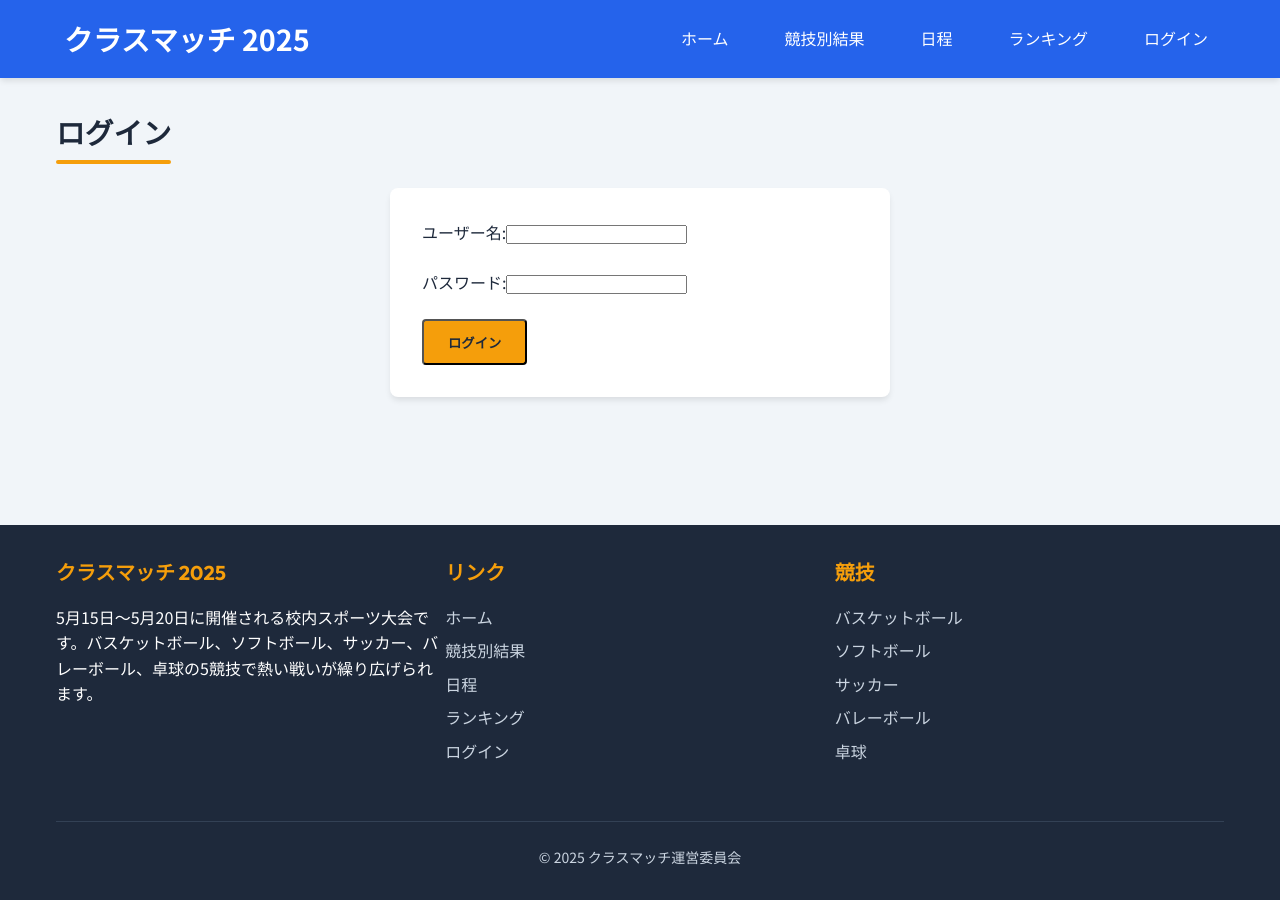
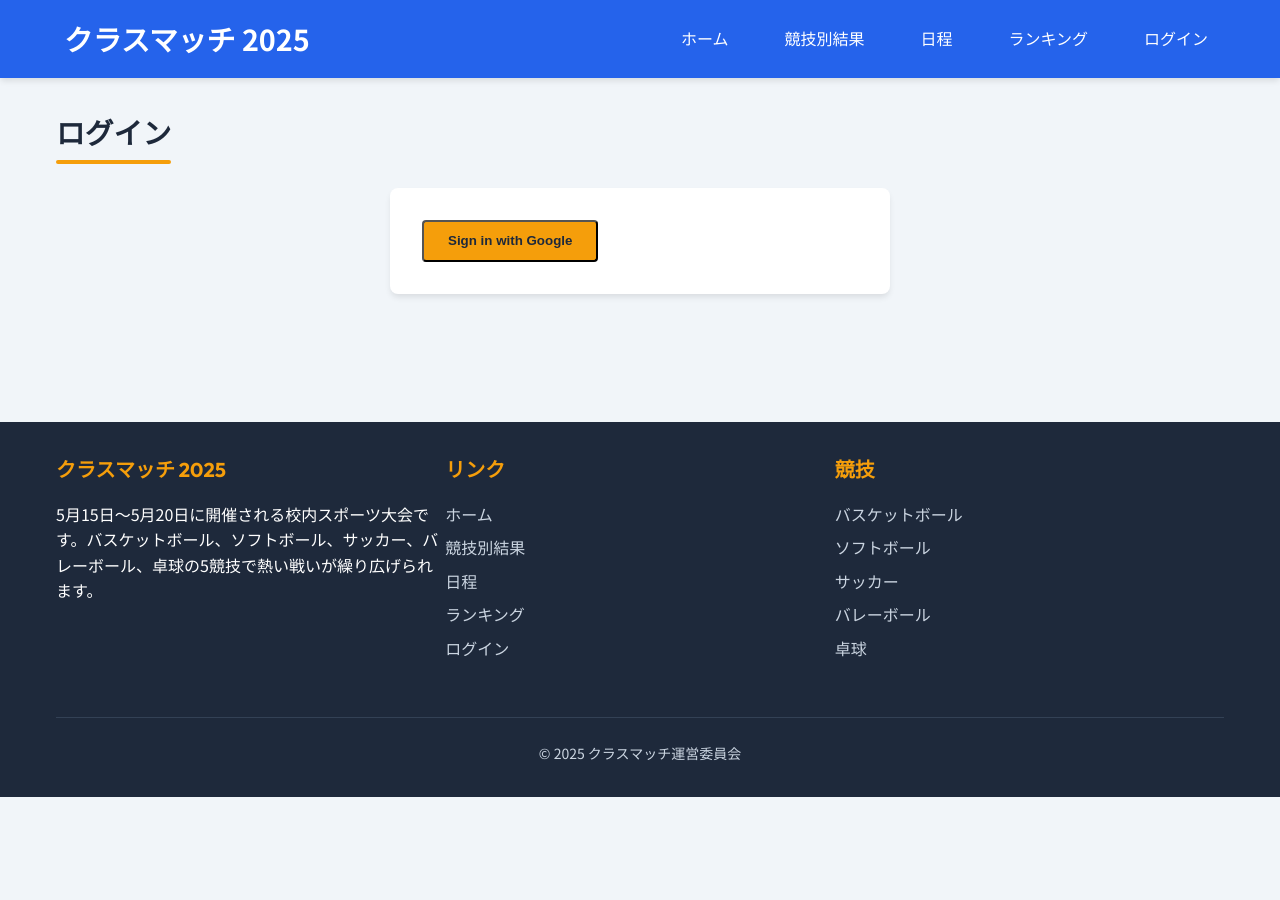
Before and after one commit to tetracontinental/classMatchSystem, a React (Vite) app in the folder class-match-react/: page /classMatchSystem/login in a window 1280 px wide. After the commit the page ends 800 px from the top, so only its background shows below. Built offline with nearby package versions, Linux system fonts and the light colour scheme; no server answers.

Commit message:
Supabaseを使用したGoogleサインイン機能をLoginPageに追加し、環境変数を設定

```diff
--- a/class-match-react/src/pages/LoginPage.jsx
+++ b/class-match-react/src/pages/LoginPage.jsx
@@ -1,24 +1,30 @@
 import React from 'react';
-import '../index.css'; // Import the global CSS
+import { supabase } from '../supabaseClient';
+import '../index.css';
 
 function LoginPage() {
+  const handleGoogleSignIn = async () => {
+    try {
+      const { error } = await supabase.auth.signInWithOAuth({
+        provider: 'google'
+      });
+      if (error) {
+        console.error("Google sign-in error:", error);
+      }
+    } catch (error) {
+      console.error("Unexpected error during Google sign-in:", error);
+    }
+  };
+
   return (
     <main>
       <div className="container">
         <section className="section">
           <h2 className="section-title">ログイン</h2>
           <div className="login-form">
-            <form>
-              <div className="form-group">
-                <label htmlFor="username">ユーザー名:</label>
-                <input type="text" id="username" name="username" />
-              </div>
-              <div className="form-group">
-                <label htmlFor="password">パスワード:</label>
-                <input type="password" id="password" name="password" />
-              </div>
-              <button type="submit" className="btn">ログイン</button>
-            </form>
+            <button className="btn" onClick={handleGoogleSignIn}>
+              Sign in with Google
+            </button>
           </div>
         </section>
       </div>
--- /dev/null
+++ b/class-match-react/src/supabaseClient.js
@@ -0,0 +1,6 @@
+import { createClient } from '@supabase/supabase-js'
+
+const supabaseUrl = import.meta.env.VITE_SUPABASE_URL
+const supabaseAnonKey = import.meta.env.VITE_SUPABASE_ANON_KEY
+
+export const supabase = createClient(supabaseUrl, supabaseAnonKey)
--- a/class-match-react/vite.config.ts
+++ b/class-match-react/vite.config.ts
@@ -5,4 +5,7 @@ import react from '@vitejs/plugin-react'
 export default defineConfig({
   base: '/classMatchSystem/',
   plugins: [react()],
+  define: {
+    'process.env': process.env,
+  },
 })
--- /dev/null
+++ b/package.json
@@ -0,0 +1,5 @@
+{
+  "dependencies": {
+    "@supabase/supabase-js": "^2.49.4"
+  }
+}
```
Also changed, not shown: 2 other files (tests, documents, lock files or other folders).
